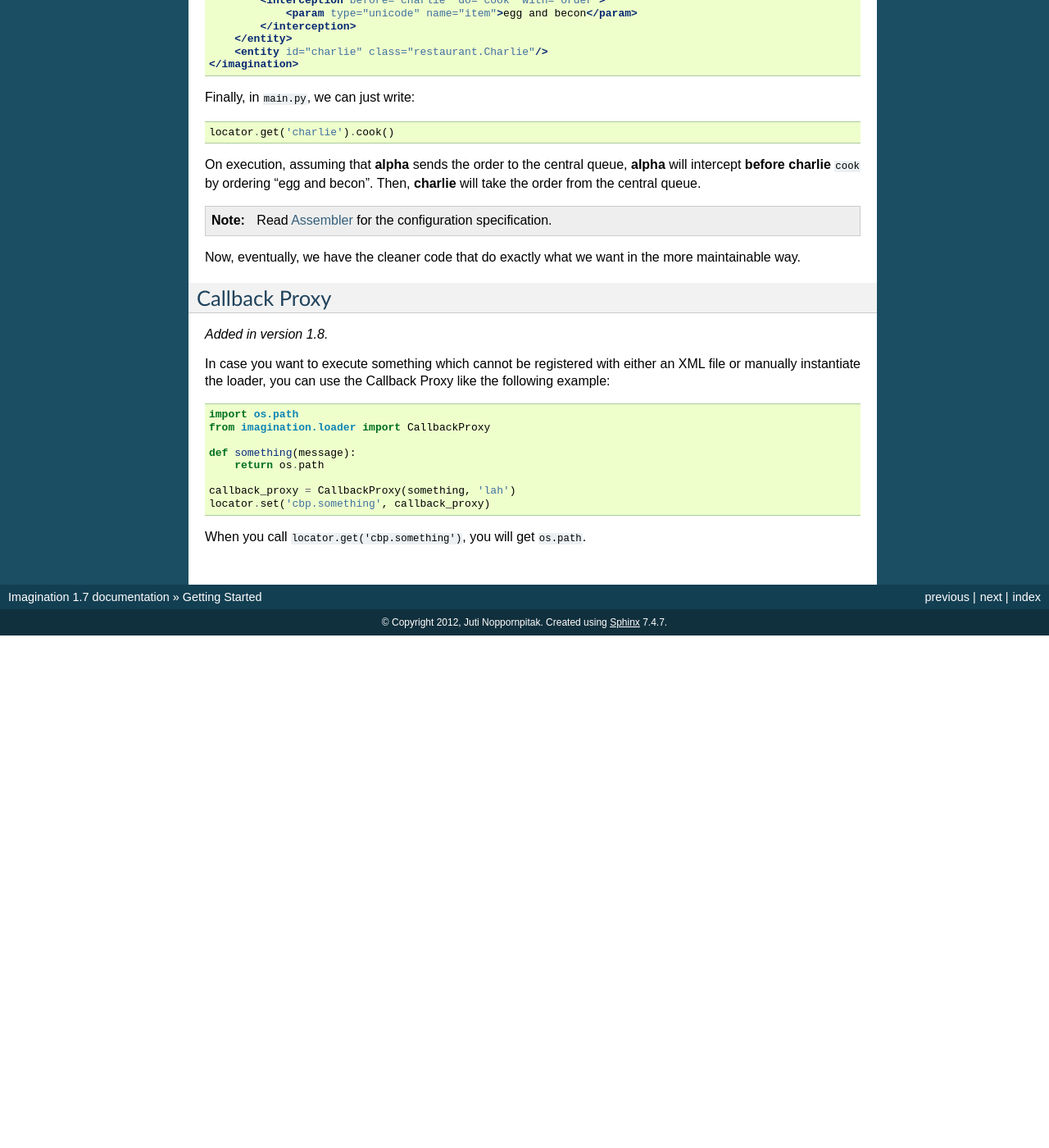
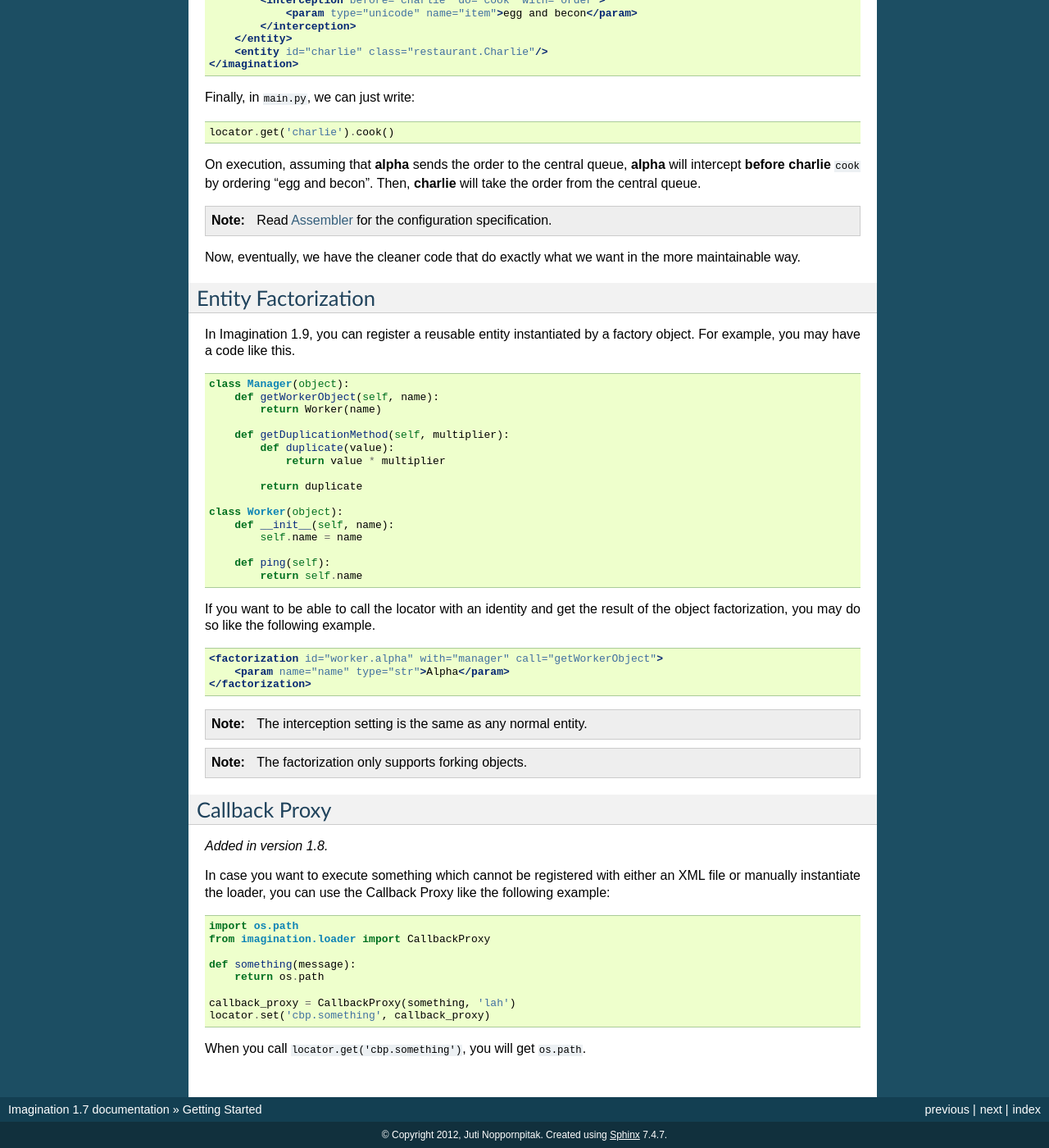
Before and after one commit to shiroyuki/Imagination, a Sphinx documentation site: the page built from docs/source/getting_started.rst, in a window 1280 px wide and 1400 px high, scrolled down 2061 px. Shown: the whole window at 82% size. Built offline with Sphinx 7.4.7, drawn with Linux system fonts in a browser that asks for light colours; formulas are drawn with MathJax 3; before the commit the page ends 2836 px from its top, so only the background shows below that.

Commit message:
Updated the documentation with factorization

```diff
--- a/docs/source/getting_started.rst
+++ b/docs/source/getting_started.rst
@@ -141,13 +141,54 @@ becon". Then, **charlie** will take the order from the central queue.
 Now, eventually, we have the cleaner code that do exactly what we want in the
 more maintainable way.
 
+Entity Factorization
+--------------------
+
+.. versionadded 1.9
+
+In Imagination 1.9, you can register a reusable entity instantiated by a factory
+object. For example, you may have a code like this.
+
+.. code-block:: python
+
+    class Manager(object):
+        def getWorkerObject(self, name):
+            return Worker(name)
+
+        def getDuplicationMethod(self, multiplier):
+            def duplicate(value):
+                return value * multiplier
+
+            return duplicate
+
+    class Worker(object):
+        def __init__(self, name):
+            self.name = name
+
+        def ping(self):
+            return self.name
+
+If you want to be able to call the locator with an identity and get the result
+of the object factorization, you may do so like the following example.
+
+.. code-block:: xml
+
+    <factorization id="worker.alpha" with="manager" call="getWorkerObject">
+        <param name="name" type="str">Alpha</param>
+    </factorization>
+
+.. note:: The interception setting is the same as any normal entity.
+
+.. note:: The factorization only supports forking objects.
+
 Callback Proxy
 --------------
 
 .. versionadded:: 1.8
 
-In case you want to execute something which cannot be registered with either an XML file or manually instantiate
-the loader, you can use the Callback Proxy like the following example::
+In case you want to execute something which cannot be registered with either an
+XML file or manually instantiate the loader, you can use the Callback Proxy like
+the following example::
 
     import os.path
     from imagination.loader import CallbackProxy
```
